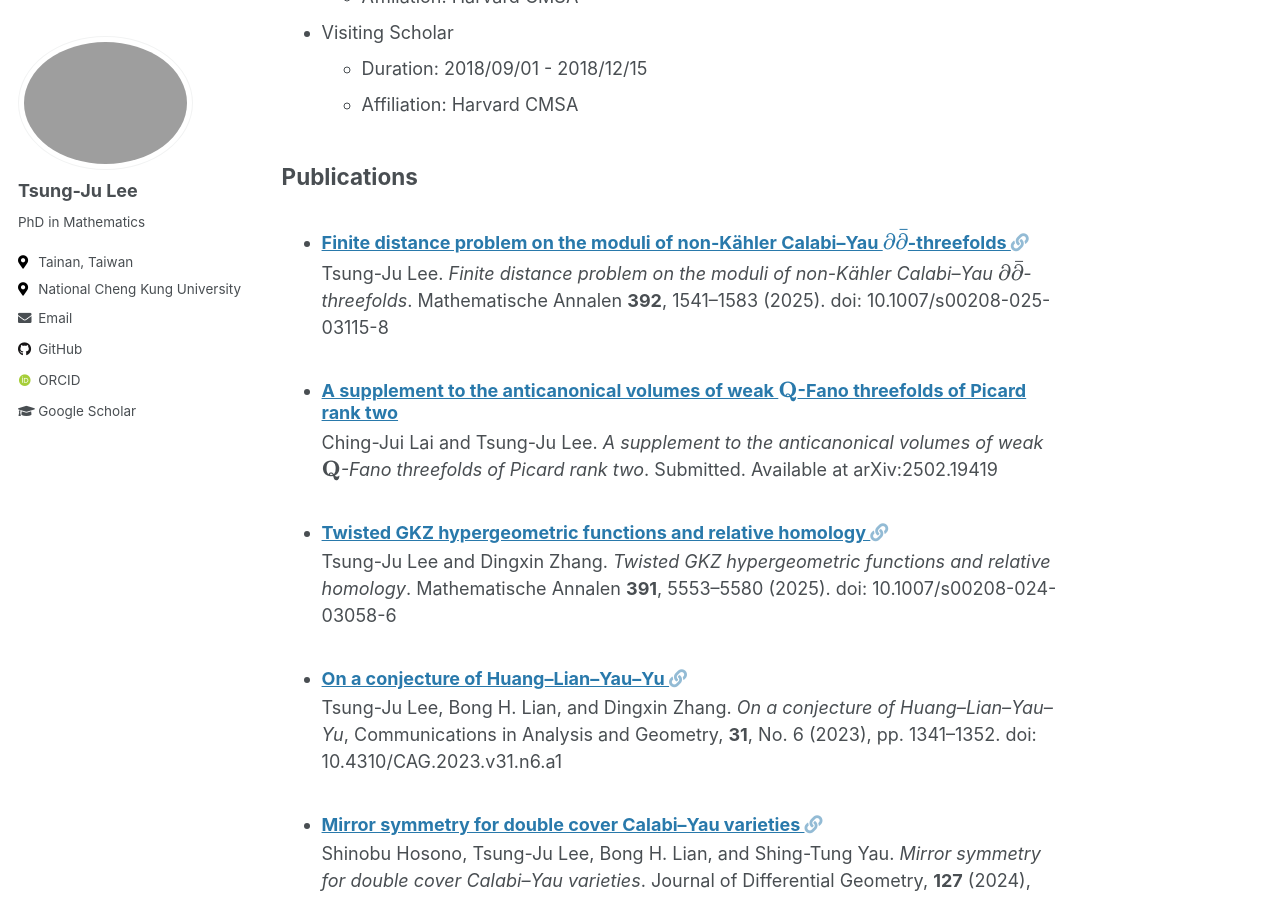
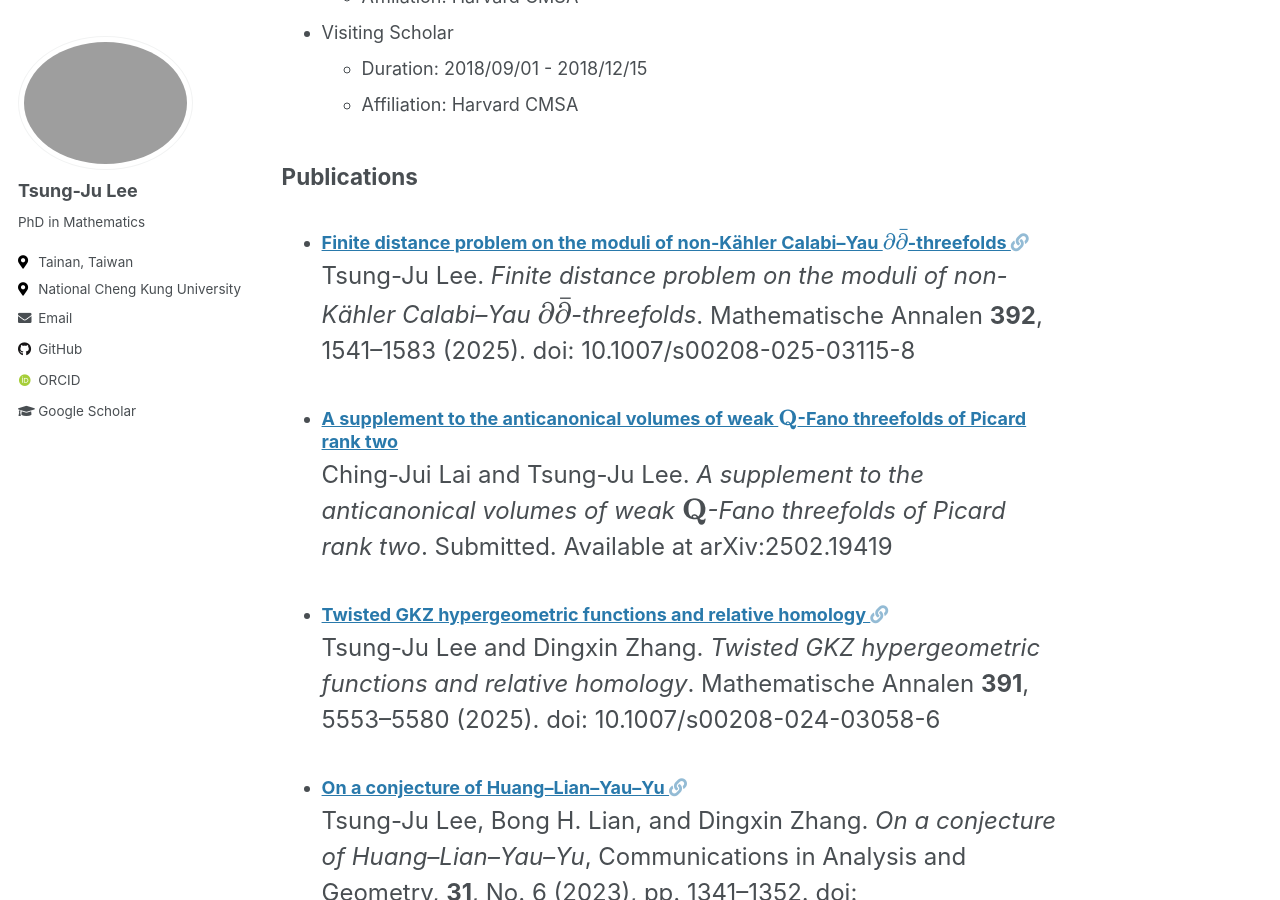
Before and after one commit to yusd24/yusd24.github.io, a Jekyll site: the page built from _pages/cv.md, in a window 1280 px wide and 900 px high, scrolled down 586 px. Built offline with Jekyll 4.4.1, drawn with Linux system fonts in a browser that asks for light colours; some web fonts are replaced; formulas are drawn with MathJax 3.

Commit message:
Update archive-single-cv.html

```diff
--- a/_includes/archive-single-cv.html
+++ b/_includes/archive-single-cv.html
@@ -36,7 +36,7 @@
     {% if post.read_time %}
       <p class="page__meta"><i class="fa fa-clock" aria-hidden="true"></i> {% include read-time.html %}</p>
     {% endif %}
-    {% if post.venue%}<p class="archive__item-excerpt" itemprop="description"><font size="4">{{ post.citation }}</font></p> {% endif %}
+    {% if post.venue%}<p class="archive__item-excerpt" itemprop="description"><font size="5">{{ post.citation }}</font></p> {% endif %}
     </li>
  </article>
 </div>
```
